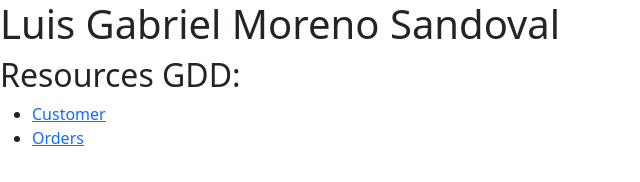
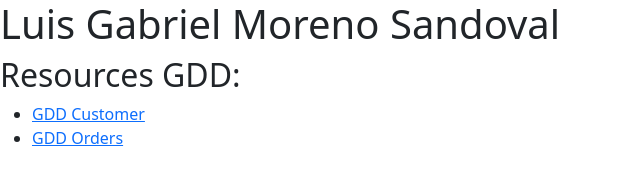
Before and after one commit to morenoluisg/morenoluisg.github.io, a plain HTML site: page index.html in a window 1280 px wide. Shown: the whole page, without its empty margins (0-640 px from the left). Drawn offline with nearby package versions, Linux system fonts and the light colour scheme.

Commit message:
Add XML files for GDD

```diff
--- a/index.html
+++ b/index.html
@@ -15,8 +15,8 @@
     <h1>Luis Gabriel Moreno Sandoval</h1>
     <h2>Resources GDD:</h2>
     <ul id="navigation">
-        <li><a href="/javeriana/gdd/customer.xml">Customer</a></li>
-        <li><a href="/javeriana/gdd/orders.xml">Orders</a></li>
+        <li><a href="/javeriana/gdd/resources/customer.xml">GDD Customer</a></li>
+        <li><a href="/javeriana/gdd/resources/orders.xml">GDD Orders</a></li>
     </ul>
 </body>
 </html>
```
